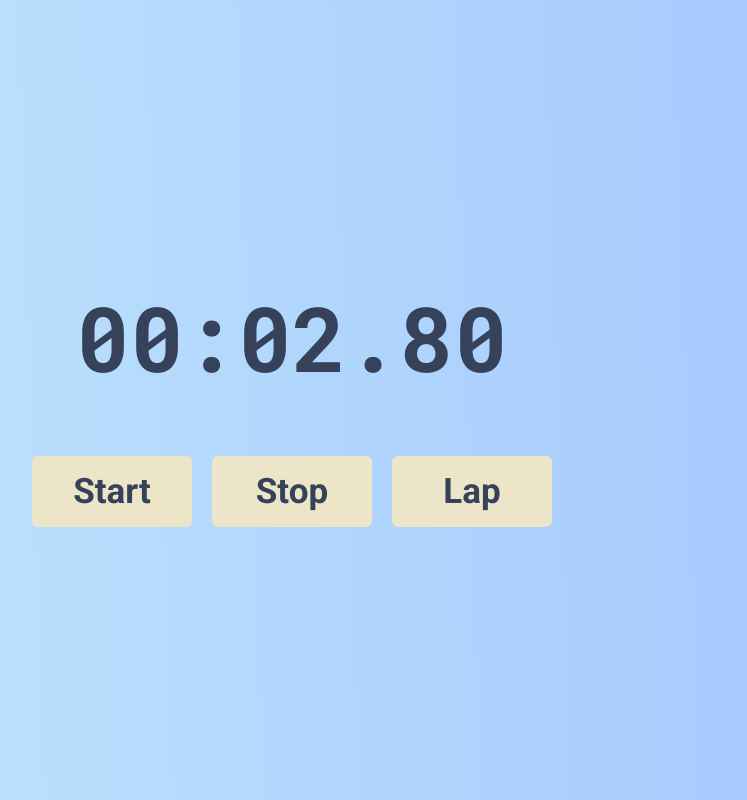
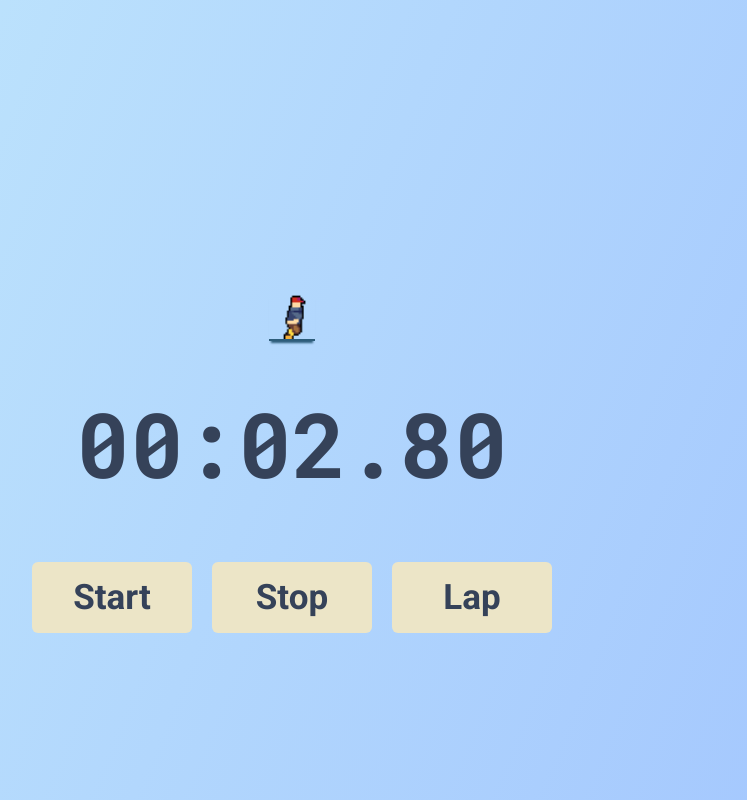
Before and after one commit to zdimond/zdimond.github.io, a plain HTML site: page stopwatch/index.html in a window 1280 px wide. Both pictures are taken after a click on the button "Start". Shown: the whole page, without its empty margins (348-1095 px from the left). Drawn offline with Linux system fonts and the light colour scheme.

Commit message:
added running sprite

```diff
--- a/stopwatch/index.html
+++ b/stopwatch/index.html
@@ -16,6 +16,9 @@
 <body>
     <div class="container-1">
         <div id="timer">
+            <div id="sprite-container">
+                <p id="sprite"></p>
+            </div>
             <h1 id="timer-text">0.00</h1>
         </div>
         <div id="stopwatch-controls">
--- a/stopwatch/script.js
+++ b/stopwatch/script.js
@@ -16,6 +16,7 @@ function stopwatchStart() {
         }, 10);
         timerRunning = true;
         resetToLap();
+        runningSprite();
     } else if (timerRunning == false) {
         startTime = new Date().getTime(); // establishes the starting time
         x = setInterval(function () { // at an established interval,
@@ -25,6 +26,7 @@ function stopwatchStart() {
         }, 10);
         timerRunning = true;
         resetToLap();
+        runningSprite();
     }
 }
 
@@ -32,7 +34,9 @@ function stopwatchStop() {
     clearInterval(x); // ceases the every-millisecond stopwatch
     unpausedRunWatch = runWatch; // stores the value of time elapsed for when you unpause the stopwatch
     lapToReset();
-    timerPaused = true;
+    if (timerRunning == true) {
+        restingSprite();
+    };
     timerRunning = false;
 }
 
@@ -40,8 +44,10 @@ function stopwatchLapReset() {
     if (timerRunning == false) {
         runWatch = "00:00.00" // resets the stopwatch (to a *string*, yeah yeah, I know)
         document.getElementById("timer-text").innerHTML = runWatch; // prints the new stopwatch value to the HTML doc
-        removeChildren({parentId:'lap-display',childName:'pip'}); // gets rid of all the laps that have been added
+        removeChildren({ parentId: 'lap-display', childName: 'pip' }); // gets rid of all the laps that have been added
         laps = 0; // resets lap # counter
+        clearInterval(restID);
+        document.getElementById("sprite").style.background = `url('assets/idle.png') -2px 0px`
     } else if (timerRunning == true) {
         laps++; // adds a lap
         let pip = document.createElement("pip"); // creates lap containers
@@ -60,25 +66,59 @@ function resetToLap() {
 }
 
 function movingBackground() { // this fun lil function makes it so that the background subtly changes while the stopwatch runs
-    angle = angle + .6;
-    document.body.style.background =  "linear-gradient(" + angle + "deg, rgba(162,197,254,1) 0%, rgba(194,233,252,1) 100%)";
+    angle = angle - .6;
+    document.body.style.background = "linear-gradient(" + angle + "deg, rgba(162,197,254,1) 0%, rgba(194,233,252,1) 100%)";
 }
 
-function removeChildren (params){ // removes all the laps previously established (used in the stopwatchLapReset() function)
+function removeChildren(params) { // removes all the laps previously established (used in the stopwatchLapReset() function)
     let parentId = params.parentId;
     let childName = params.childName;
 
     let childNodesToRemove = document.getElementById(parentId).getElementsByTagName(childName);
-    for(let i=childNodesToRemove.length-1;i >= 0;i--){
+    for (let i = childNodesToRemove.length - 1; i >= 0; i--) {
         let childNode = childNodesToRemove[i];
         childNode.parentNode.removeChild(childNode);
     }
 }
 
-function formatRunWatch () {
+function formatRunWatch() {
     distanceMinutes = Math.floor((runWatch % (1000 * 60 * 60)) / (1000 * 60)); // the difference between now and the starting time
     distanceSeconds = Math.floor((runWatch % (1000 * 60)) / 1000);
     distanceCenti = Math.floor((runWatch % 1000) / 10);
     runWatchFormatted = distanceMinutes.toLocaleString(undefined, { minimumIntegerDigits: 2 }) + ":" + distanceSeconds.toLocaleString(undefined, { minimumIntegerDigits: 2 }) + "." + distanceCenti.toLocaleString(undefined, { minimumIntegerDigits: 2 });
     document.getElementById("timer-text").innerHTML = runWatchFormatted // is printed nicely to the doc
 }
+
+// const positionCalc = (document.getElementById("sprite").style) / 27 * 48; // [NOT WORKING] this find the actual position change size so that I can change the size of the sprite in the css file and it won't break.
+let runID;
+let restID;
+
+function runningSprite() {
+    let position = 2;
+    const interval = 150;
+    clearInterval(restID);
+
+    runID = setInterval(function () {
+        document.getElementById("sprite").style.background = `url('assets/walk.png') -${position}px 0px`
+        if (position < 192) {
+            position = position + 80;
+        } else {
+            position = 2;
+        }
+    }, interval);
+}
+
+function restingSprite() {
+    let position = 2;
+    const interval = 250;
+    clearInterval(runID);
+
+    restID = setInterval(function () {
+        document.getElementById("sprite").style.background = `url('assets/idle.png') -${position}px 0px`
+        if (position < 192) {
+            position = position + 80;
+        } else {
+            position = 2;
+        }
+    }, interval);
+}
--- a/stopwatch/style.css
+++ b/stopwatch/style.css
@@ -8,6 +8,21 @@ body {
 h1 {
     font-size: 90px;
     font-family: 'Roboto Mono', monospace;
+    margin-block-start: 0.3em;
+}
+
+#sprite-container {
+    display: flex;
+    justify-content: center;
+}
+
+#sprite {
+    height: 45px;
+    width: 46px;
+    background: url("assets/idle.png") -2px 0px;
+    background-size: cover !important;
+    border-bottom: 2.5px solid #2d5d7b;
+    box-shadow: 0px 4px 2px -2px  #2d5d7b;
 }
 
 .container-1 {
@@ -66,5 +81,5 @@ button:hover {
 }
 
 #lap-display :last-child {
-    border-top:none!important;
+    border-top: none !important;
 }
```
Also changed, not shown: stopwatch/assets/Idle.png (added), stopwatch/assets/Idle1.png (added), stopwatch/assets/Walk.png (added).
